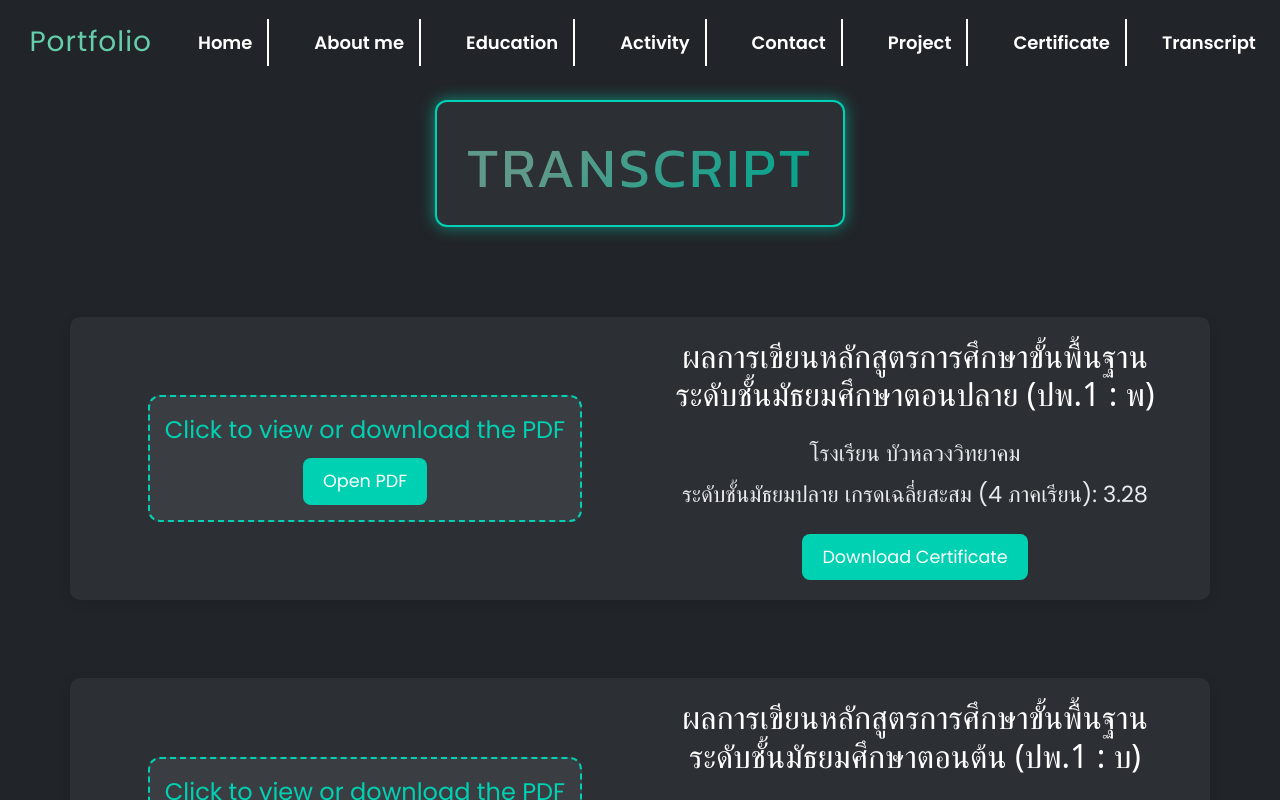
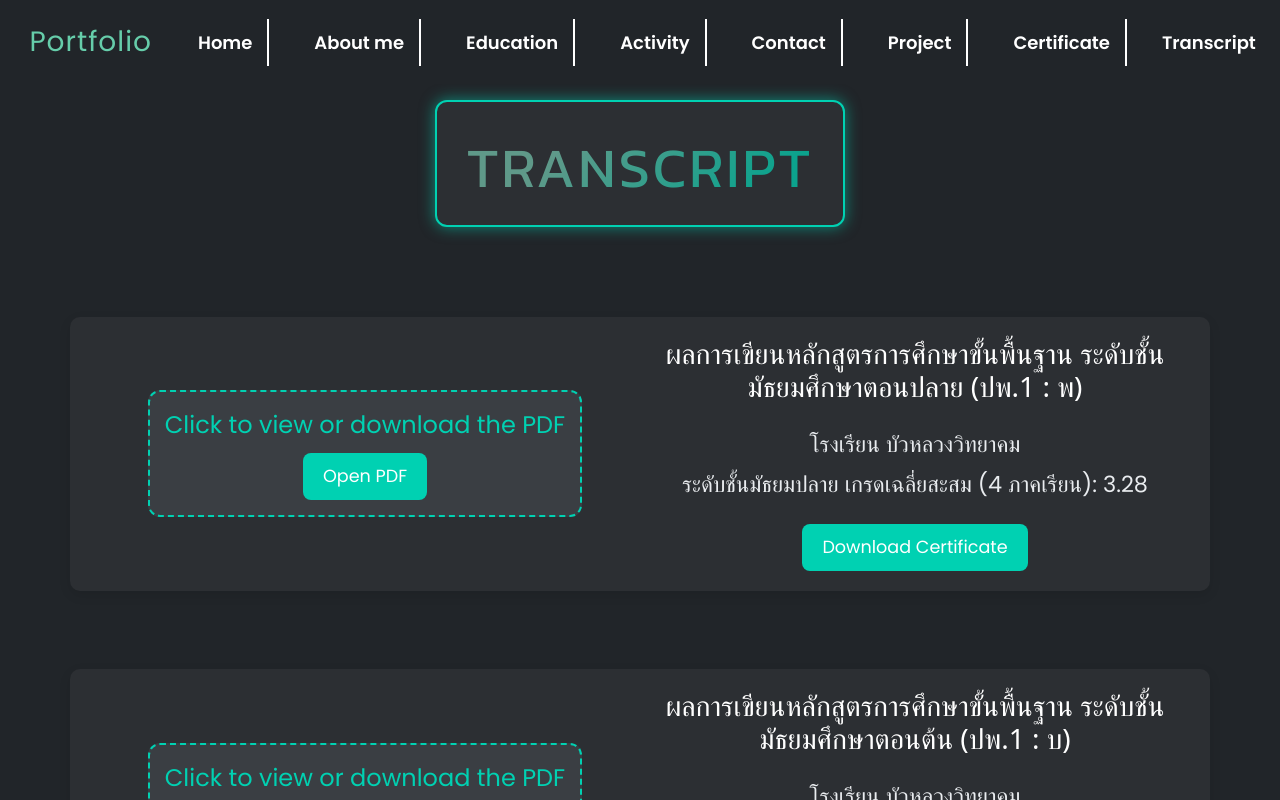
Before and after one commit to SippanonPanthong/narong-main, a React (Vite) app: page /transcript in a window 1280 px wide. Shown: the top 800 px of the page. Built offline with nearby package versions, Linux system fonts and the light colour scheme.

Commit message:
add: initial files

```diff
--- a/src/components/Transcript/Transcript.jsx
+++ b/src/components/Transcript/Transcript.jsx
@@ -27,7 +27,7 @@ const Transcript = () => {
                     </Col>
                     <Col xs={12} md={6} className="d-flex align-items-center">
                         <div className="text-center">
-                            <h2 className="transcript-title2">ผลการเขียนหลักสูตรการศึกษาขั้นพื้นฐาน ระดับชั้นมัธยมศึกษาตอนปลาย (ปพ.1 : พ)</h2>
+                            <h3 className="transcript-title2">ผลการเขียนหลักสูตรการศึกษาขั้นพื้นฐาน ระดับชั้นมัธยมศึกษาตอนปลาย (ปพ.1 : พ)</h3>
                             <p className="transcript-description">
                             โรงเรียน บัวหลวงวิทยาคม<br/>
                             ระดับชั้นมัธยมปลาย เกรดเฉลี่ยสะสม (4 ภาคเรียน): 3.28<br/>
@@ -52,7 +52,7 @@ const Transcript = () => {
                     </Col>
                     <Col xs={12} md={6} className="d-flex align-items-center">
                         <div className="text-center">
-                            <h2 className="transcript-title2">ผลการเขียนหลักสูตรการศึกษาขั้นพื้นฐาน ระดับชั้นมัธยมศึกษาตอนต้น (ปพ.1 : บ)</h2>
+                            <h3 className="transcript-title2">ผลการเขียนหลักสูตรการศึกษาขั้นพื้นฐาน ระดับชั้นมัธยมศึกษาตอนต้น (ปพ.1 : บ)</h3>
                             <p className="transcript-description">
                                 โรงเรียน บัวหลวงวิทยาคม<br/>
                                 ระดับชั้นมัธยมต้น เกรดเฉลี่ยสะสม (6 ภาคเรียน): 2.24<br/>
```
Also changed, not shown: 4 other files (tests, documents, lock files or other folders).
